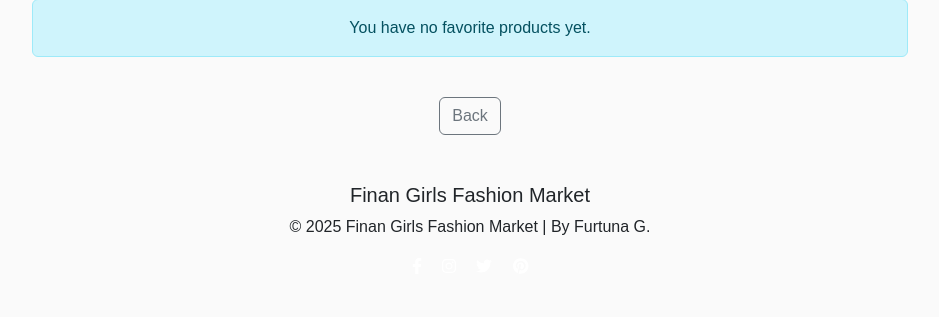
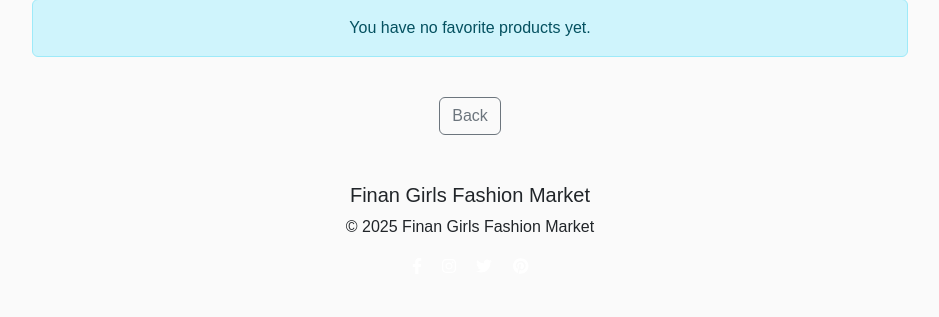
Before and after one commit to frtsh/finan_girls_fashion_market, a Django app: page /users/my_favorites/ in a window 1280 px wide. Shown: the part 219-536 px from the top of the page, without its empty margins (170-1109 px from the left). Run offline with Django 5.2, Linux system fonts and the light colour scheme; a user stored in the database is signed in.

Commit message:
Update product list and favorites templates

```diff
--- a/products/templates/products/product_list.html
+++ b/products/templates/products/product_list.html
@@ -592,7 +592,7 @@
                         <a href="#" class="text-white me-3"><i class="fab fa-twitter fa-lg"></i></a>
                         <a href="#" class="text-white"><i class="fab fa-pinterest fa-lg"></i></a>
                     </div>
-                    <p class="footer-text mt-3 mb-0">© 2025 Finan Girls Fashion Market | By Furtuna G.</p>
+                    <p class="footer-text mt-3 mb-0">© 2025 Finan Girls Fashion Market </p>
                 </div>
             </div>
         </div>
--- a/users/templates/users/my_favorites.html
+++ b/users/templates/users/my_favorites.html
@@ -89,7 +89,7 @@
         <div class="container">
             <div class="footer-content text-center">
                 <h5 class="footer-title">Finan Girls Fashion Market</h5>
-                <p class="footer-text">© 2025 Finan Girls Fashion Market | By Furtuna G.</p>
+                <p class="footer-text">© 2025 Finan Girls Fashion Market </p>
                 <div class="mt-3">
                     <a href="#" class="text-white me-3"><i class="fab fa-facebook-f"></i></a>
                     <a href="#" class="text-white me-3"><i class="fab fa-instagram"></i></a>
```
